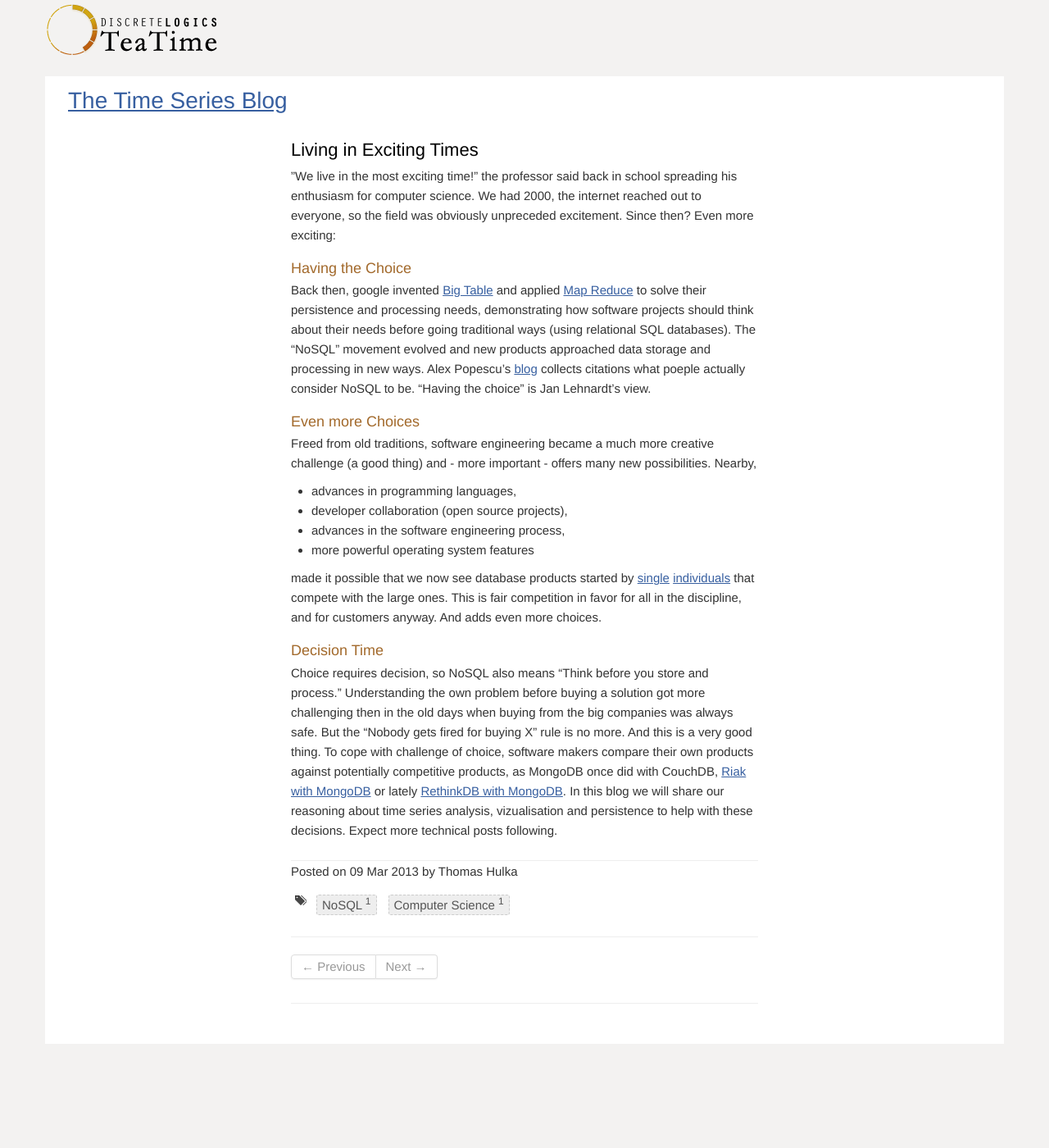
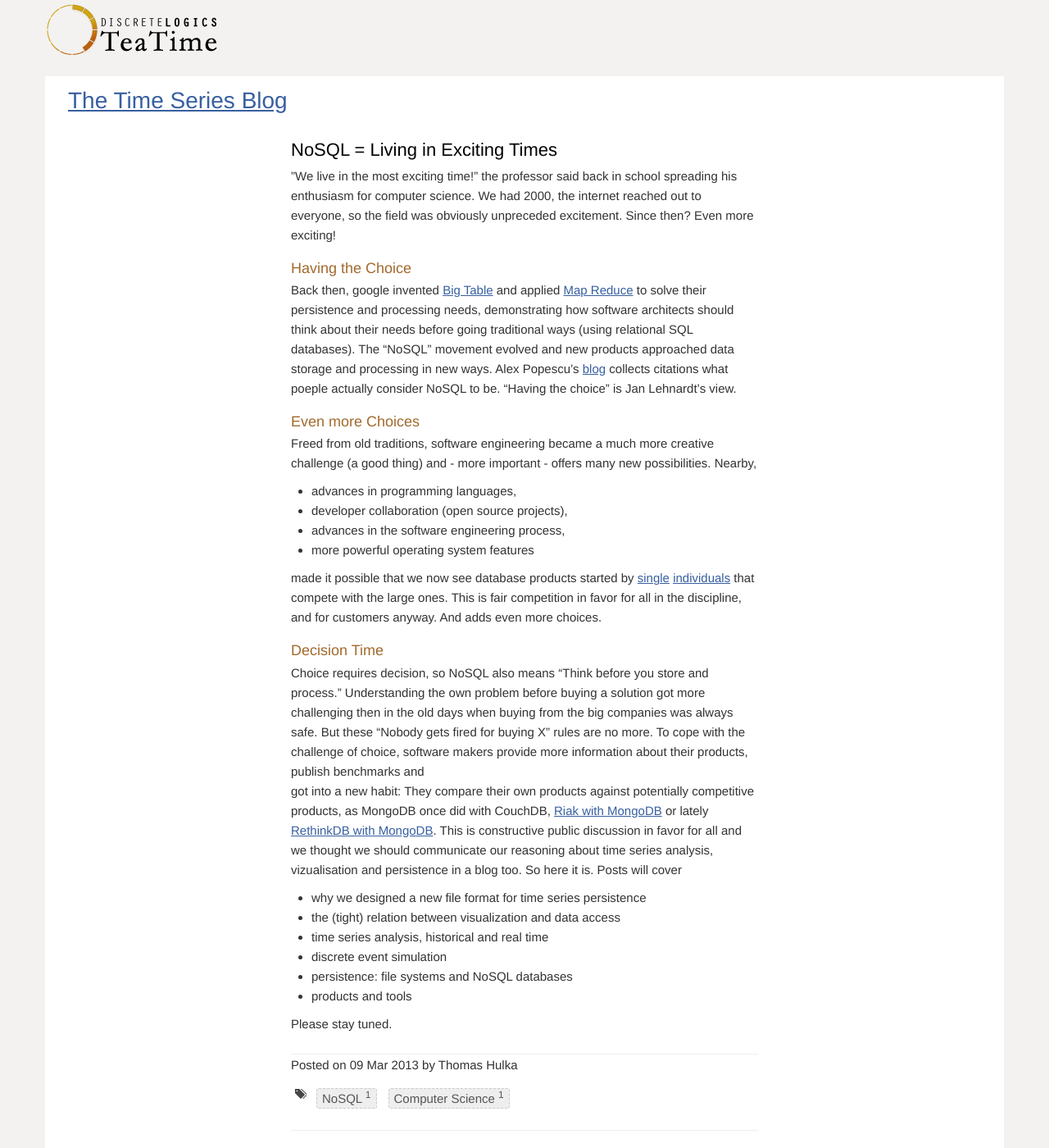
Before and after one commit to discretelogics/discretelogics.github.com, a Jekyll site: the page built from blog/_posts/2013-03-09-living-in-exciting-times.md, in a window 1280 px wide and 1400 px high. Shown: the whole window at 82% size. Built offline with Jekyll 4.4.1, drawn with Linux system fonts in a browser that asks for light colours; Markdown is read by kramdown in place of the engine named in the settings.

Commit message:
1 more file

```diff
--- a/blog/_posts/2013-03-09-living-in-exciting-times.md
+++ b/blog/_posts/2013-03-09-living-in-exciting-times.md
@@ -1,6 +1,6 @@
 ---
   layout: post
-  title: "Living in Exciting Times"
+  title: "NoSQL = Living in Exciting Times"
   description: NoSQL
   tags: ["NoSQL", "Computer Science"]
   author: Thomas Hulka
@@ -8,35 +8,44 @@
 
 ”We live in the most exciting time!” the professor said back in school spreading his enthusiasm for
 computer science. We had 2000, the internet reached out to everyone, so the field was obviously
-unpreceded excitement. Since then? Even more exciting:
+unpreceded excitement. Since then? Even more exciting!
 
 
 #### Having the Choice
 Back then, google invented [Big Table](https://en.wikipedia.org/wiki/BigTable) and applied
-[Map Reduce](https://en.wikipedia.org/wiki/MapReduce) to solve their persistence and processing needs,
-<!-- more start -->
-demonstrating how software projects should think about their needs before going traditional ways
+[Map Reduce](https://en.wikipedia.org/wiki/MapReduce) to solve their persistence and processing
+needs, <!-- more start --> demonstrating how software architects should think about their needs before going traditional ways
 (using relational SQL databases). The “NoSQL” movement evolved and new products approached data
 storage and processing in new ways. Alex Popescu's [blog](http://nosql.mypopescu.com/kb/nosql)
 collects citations what poeple actually consider NoSQL to be. “Having the choice” is Jan Lehnardt’s view.
 
 #### Even more Choices
 Freed from old traditions, software engineering became a much more creative challenge (a good thing) and - more important - offers many new possibilities. Nearby,
-* advances in programming languages,
-* developer collaboration (open source projects),
-* advances in the software engineering process,
-* more powerful operating system features
+
+  * advances in programming languages,
+  * developer collaboration (open source projects),
+  * advances in the software engineering process,
+  * more powerful operating system features
 
 made it possible that we now see database products started by [single](http://ravendb.net/) [individuals](http://couchdb.com) that compete with the large ones. This is fair competition in favor for all in the discipline, and for customers anyway. And adds even more choices.
 
 #### Decision Time
 Choice requires decision, so NoSQL also means "Think before you store and process."
 Understanding the own problem before buying a solution got more challenging then in the old days
-when buying from the big companies was always safe. But the "Nobody gets fired for buying X" rule is no more. And this
-is a very good thing. To cope with challenge of choice, software makers compare their own products
-against potentially competitive products, as MongoDB once did with CouchDB, [Riak with MongoDB](http://docs.basho.com/riak/latest/references/appendices/comparisons/Riak-Compared-to-MongoDB/)
-or lately [RethinkDB with MongoDB](http://www.rethinkdb.com/docs/comparisons/mongodb/).
-In this blog we will share our reasoning about
-time series analysis, vizualisation and persistence
-to help with these decisions. Expect more technical posts following.
+when buying from the big companies was always safe. But these "Nobody gets fired for buying X" rules are no more. To cope
+with the challenge of choice, software makers provide more information about their products, publish benchmarks and
+got into a new habit: They compare their own products against potentially competitive products, as MongoDB once did with CouchDB, [Riak with MongoDB](http://docs.basho.com/riak/latest/references/appendices/comparisons/Riak-Compared-to-MongoDB/)
+or lately [RethinkDB with MongoDB](http://www.rethinkdb.com/docs/comparisons/mongodb/). This is constructive public discussion
+in favor for all and we thought we should communicate our reasoning about
+time series analysis, vizualisation and persistence in a blog too. So here it is. Posts will cover
+
+  * why we designed a new file format for time series persistence
+  * the (tight) relation between visualization and data access
+  * time series analysis, historical and real time
+  * discrete event simulation
+  * persistence: file systems and NoSQL databases
+  * products and tools
+
+Please stay tuned.
+
 <!-- more end -->
```
